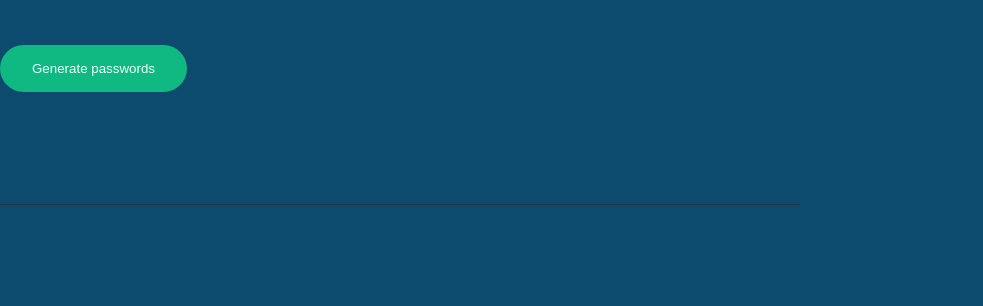
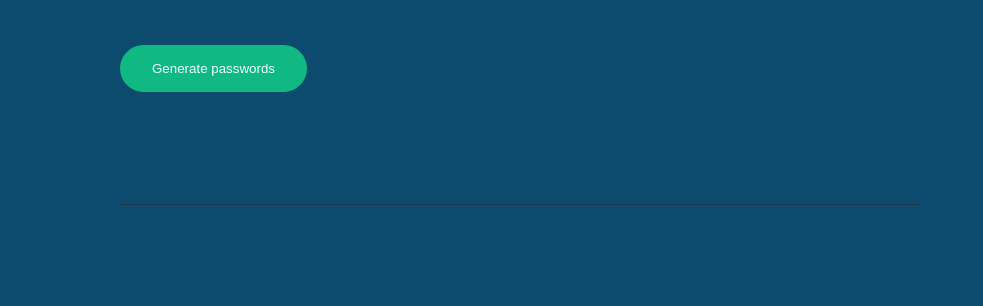
Before and after one commit to mdzemesh/Password_Generator, a plain HTML site: page index.html in a window 1280 px wide. Shown: the part 252-558 px from the top of the page, without its empty margins (0-983 px from the left). Drawn offline with Linux system fonts and the light colour scheme.

Commit message:
new margin for the body of the text

```diff
--- a/index.css
+++ b/index.css
@@ -5,6 +5,7 @@ body {
     justify-content: left;
     align-items: center;
     height: 100vh;
+    margin-left: 15vh;
 }
 
 .container {
```
